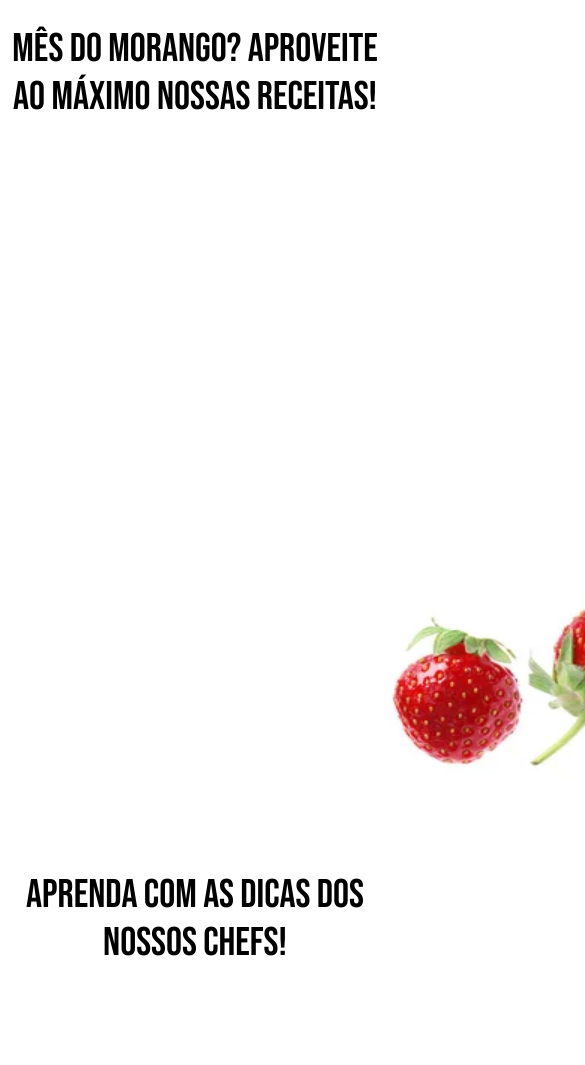
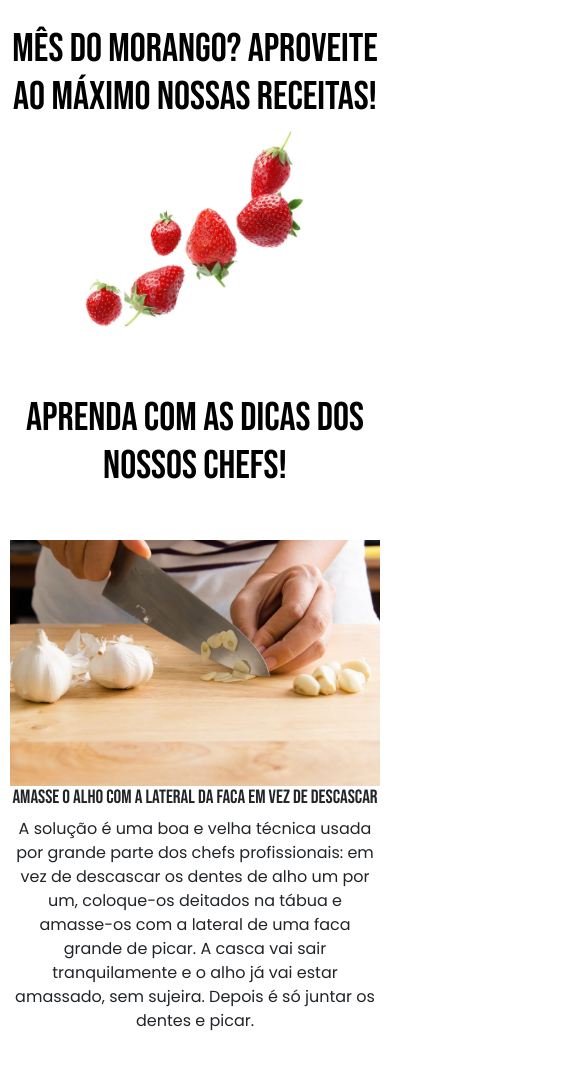
Before and after one commit to lararodrii/Sabor-de-Fam-lia, a plain HTML site: page SaborDeFamilia/index.html in a window 390 px wide. Shown: the part 1040-2105 px from the top of the page, 585 px wide, since content can reach past the window. Drawn offline with nearby package versions, Linux system fonts and the light colour scheme; a web font is replaced by a local one.

Commit message:
Update style.css

```diff
--- a/SaborDeFamilia/style.css
+++ b/SaborDeFamilia/style.css
@@ -9,6 +9,7 @@ body {
     width: 100%; /* Define a largura do corpo */
     min-height: 100vh; /* Define a altura mínima do corpo como 100% da altura da janela */
 }
+
 /* Vídeo Principal */
 section {
     width: 100%; /* Define a largura da seção */
@@ -60,6 +61,79 @@ section div.box img {
 
 /* Vídeo Principal */
 
+/* Estilos de Texto (divisórias) */
+.blockquote h4 {
+    font-family: 'Bebas Neue'; /* Define a fonte do título */
+    font-size: 40px; /* Tamanho da fonte do título */
+    color: #000000; /* Cor do título */
+    text-align: center; /* Centraliza o texto */
+    margin: 50px auto 0 auto; /* Centraliza e adiciona margem superior */
+}
+/* Estilos de Texto (divisórias) */
+
+/* Morangos Flutuantes img */
+.img-top {
+    width: 100%; /* Mantém a imagem responsiva */
+    max-width: 65%; /* Define o tamanho máximo como 80% da largura do contêiner */
+    height: auto; /* Mantém a proporção da imagem */
+    display: block; /* Exibe a imagem como um bloco para permitir a centralização */
+    margin: 0 auto; /* Centraliza a imagem */
+}
+/* Morangos Flutuantes img */
+
+/* Trio de imagens dicas */
+.culinary-card {
+    margin: 100px auto 0 auto; /* Centraliza e adiciona margem superior */
+    max-width: 1200px; /* Define a largura máxima do cartão */
+    width: 90%; /* Ajusta a largura para ser 90% da largura da tela */
+    height: auto; /* Ajusta a altura para ser automática */
+}
+
+.culinary-card img {
+    width: 100%; /* A imagem ocupa 100% da largura do cartão */
+    height: auto; /* Mantém a proporção da imagem */
+    margin: 0 auto; /* Remove margem à esquerda e centraliza a imagem */
+    display: block; /* Exibe a imagem como um bloco para garantir a centralização */
+}
+
+.culinary-card-content h2 {
+    font-family: 'Bebas Neue'; /* Define a fonte para o título do cartão */
+    text-align: center; /* Centraliza o texto do título */
+}
+
+.culinary-card-content p {
+    font-family: 'Poppins', serif; /* Define a fonte para o parágrafo do cartão */
+    text-align: center; /* Centraliza o texto do parágrafo */
+    font-size: 22px; /* Tamanho da fonte do parágrafo */
+}
+
+/* Estilos adicionais para responsividade */
+@media (max-width: 768px) {
+    .culinary-card {
+        margin: 50px auto; /* Ajusta a margem em telas menores */
+        width: 95%; /* Aumenta a largura em telas menores */
+    }
+
+    .culinary-card-content h2 {
+        font-size: 1.5em; /* Reduz o tamanho da fonte do título em telas menores */
+    }
+
+    .culinary-card-content p {
+        font-size: 18px; /* Reduz o tamanho da fonte do parágrafo em telas menores */
+    }
+}
+
+@media (max-width: 480px) {
+    .culinary-card-content h2 {
+        font-size: 1.2em; /* Ajusta ainda mais o tamanho da fonte do título */
+    }
+
+    .culinary-card-content p {
+        font-size: 16px; /* Ajusta o tamanho da fonte do parágrafo */
+    }
+}
+
+
 /* Carrossel */
 .custom-carousel {
     width: 70%; /* Ajusta a largura para 70% da tela */
@@ -75,84 +149,18 @@ section div.box img {
 .card-footer h3 {
     font-family: 'Bebas Neue'; /* Define a fonte desejada */
     font-size: 26px; /* Ajusta o tamanho da fonte */
-    color: #333; /* Define a cor do texto */
+    color: #000000; /* Define a cor do texto */
 }
 /* Carrossel */
 
-/* Estilos de Texto (divisórias) */
-.blockquote1 {
-    margin: 50px auto 0 auto; /* Centraliza e adiciona margem superior */
-    text-align: center; /* Alinha o texto ao centro */
-    font-size: x-large; /* Define um tamanho de fonte grande */
-}
 
-.blockquote h4 {
-    font-family: 'Bebas Neue'; /* Define a fonte do título */
-    font-size: 40px; /* Tamanho da fonte do título */
-    color: #000000; /* Cor do título */
-    text-align: center; /* Centraliza o texto */
-    margin: 50px auto 0 auto; /* Centraliza e adiciona margem superior */
-}
-
-.blockquote1 p {
-    font-family: 'Bebas Neue'; /* Define a fonte do parágrafo */
-    line-height: 1.0; /* Define a altura da linha */
-    font-size: small; /* Tamanho da fonte do parágrafo */
-    text-align: left; /* Alinha o texto à esquerda */
-    margin: 50px auto 0 auto; /* Centraliza e adiciona margem superior */
-}
-/* Estilos de Texto (divisórias) */
+/* Estilos de Texto (cards receitas) */
 .card-title {
     text-align: center; /* Centraliza o texto do título */
     margin: 150px auto 0 auto; /* Centraliza e adiciona margem superior */
     font-size: medium; /* Tamanho da fonte do título */
 }
-
-.card-body p {
-    font-family: 'Poppins', Times, serif; /* Define a fonte para parágrafos */
-    text-align: left; /* Alinha o texto à esquerda */
-    font-size: 24px; /* Tamanho da fonte dos parágrafos */
-}
-
-.card-body h5 {
-    font-family: 'Poppins', Times, serif; /* Define a fonte para subtítulos */
-    text-align: center; /* Centraliza o texto do subtítulo */
-    font-size: 24px; /* Tamanho da fonte dos subtítulos */
-}
-/* Estilos de Texto (divisórias) */
-
-/* Morangos Flutuantes img */
-.img-top {
-    margin-left: 330px; /* Adiciona margem à esquerda */
-    width: 900px; /* Define a largura da imagem */
-    height: 700px; /* Define a altura da imagem */
-}
-/* Morangos Flutuantes img */
-
-/* Trio de imagens dicas */
-.culinary-card {
-    margin: 100px auto 0 auto; /* Centraliza e adiciona margem superior */
-    width: 1200px; /* Define a largura do cartão */
-    height: 800px; /* Define a altura do cartão */
-}
-
-.culinary-card img {
-    width: 1000px; /* Define a largura da imagem do cartão */
-    height: 700px; /* Define a altura da imagem do cartão */
-    margin-left: 100px; /* Adiciona margem à esquerda */
-}
-
-.culinary-card-content h2 {
-    font-family: 'Bebas Neue'; /* Define a fonte para o título do cartão */
-    text-align: center; /* Centraliza o texto do título */
-}
-
-.culinary-card-content p {
-    font-family: 'times', 'Poppins', serif; /* Define a fonte para o parágrafo do cartão */
-    text-align: center; /* Centraliza o texto do parágrafo */
-    font-size: 22px; /* Tamanho da fonte do parágrafo */
-}
-/* Trio de imagens dicas */
+/* Estilos de Texto (cards receitas) */
 
 /* Títulos das Receitas */
 .card-footer-custom h3 {
```
